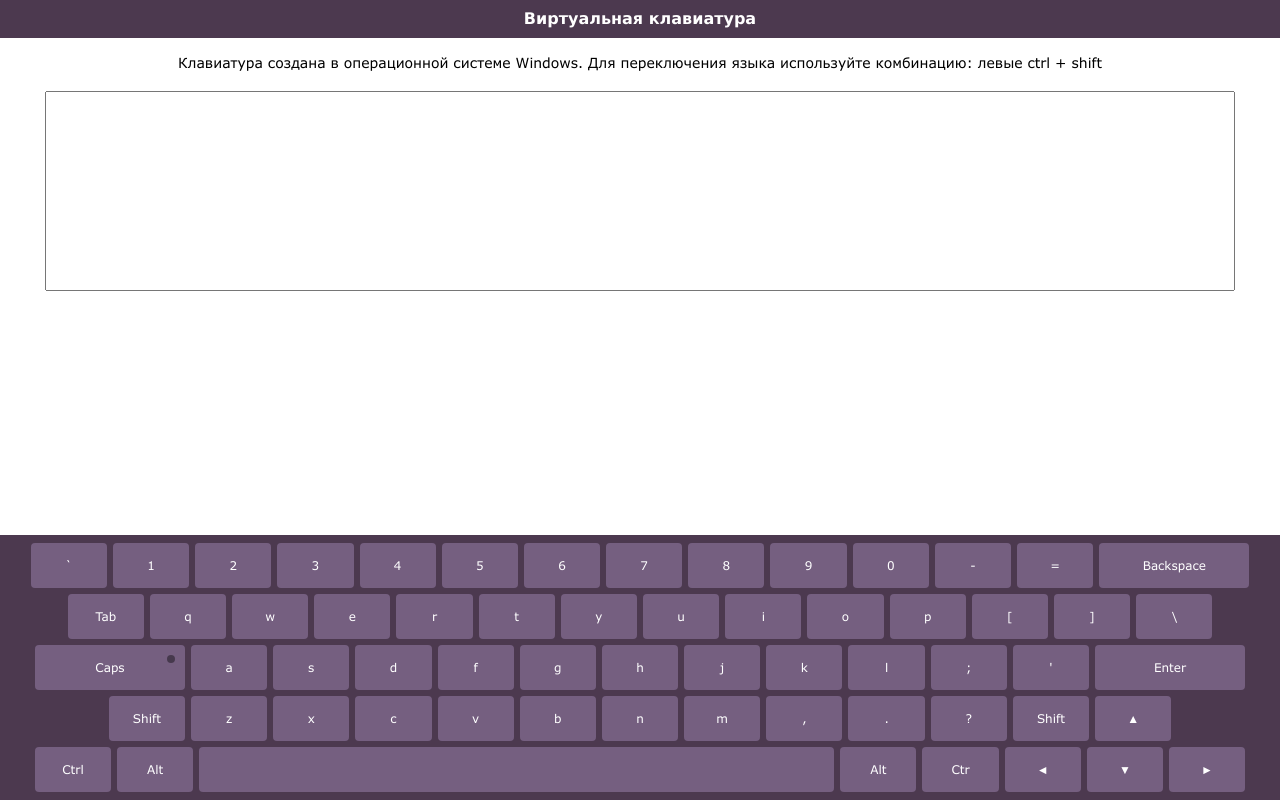
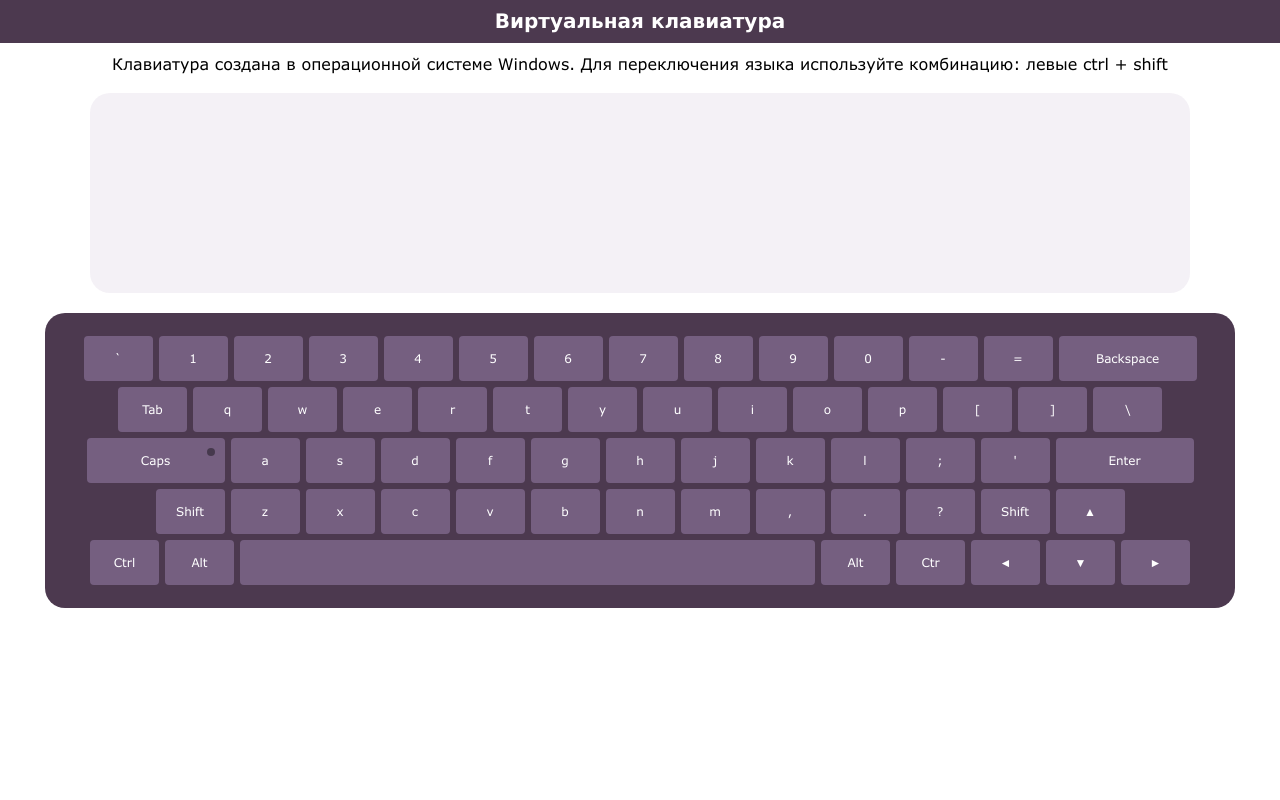
Before and after one commit to AlexOlga/KeyboardRS, a website built with webpack: page index.html in a window 1280 px wide. Built offline with nearby package versions, Linux system fonts and the light colour scheme.

Commit message:
fix: style for texarea

```diff
--- a/src/styles.css
+++ b/src/styles.css
@@ -15,12 +15,12 @@ html{
     font-family: 'Verdana',sans-serif;
     font-style: normal;
     font-weight: 400;
-    font-size: 14px;
+    font-size: 16px;
   }
   h1{
     color:  white;
     text-align: center;
-    font-size: 16px;
+    font-size: 20px;
     margin: 10px;
   }
   .wraper{
@@ -38,6 +38,9 @@ html{
   main{
     padding: 5px;
     margin-top: 40px;
+    display: flex;
+    flex-direction:column;
+    align-items:center;
   }
   .text{
     margin: 10px auto;
@@ -47,29 +50,31 @@ html{
     outline: none;
 	-moz-appearance: none;
     resize: none;
-    width: 100%;
+    width: 95%;
+    max-width: 1100px;
     height: 200px;
     margin: 10px auto;
     padding: 10px;
+    background:rgb(145,120,162, 0.1) ;
+    line-height: 40px;
+    border-width: 0;
+    border-radius: 20px;
   }
 
   .keyboard {
-    position: fixed;
-    left: 0;
-    bottom: 0;
+    margin: 0 auto;
+    margin-top: 10px;
+    border-radius: 20px;
     width: 100%;
-    padding: 5px;
+    padding: 20px;
     background: #4C394F;
     user-select: none;
     transition: bottom 0.4s;
 }
-/* color
-4C394F
-917898
-BCB8CE
-D5DDEF*/
+
 .keyboard__keys{
   text-align: center;
+
 }
 .keyboard__key {
     height: 45px;
```
